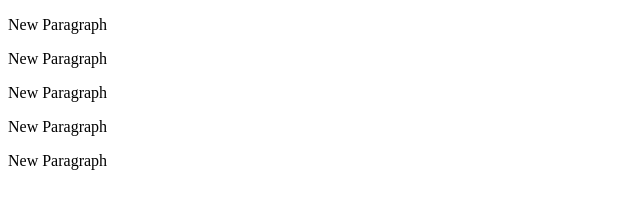
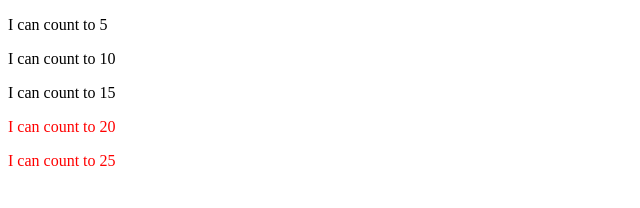
Before and after one commit to andrewgdunn/alignedleft, a plain HTML site: page static/index.html in a window 1280 px wide. Shown: the whole page, without its empty margins (0-640 px from the left). Drawn offline with Linux system fonts and the light colour scheme.

Commit message:
Using your data

```diff
--- a/static/index.html
+++ b/static/index.html
@@ -13,7 +13,16 @@
                 .data(dataset)
                 .enter()
                 .append("p")
-                .text("New Paragraph");
+                .text(function(d) {
+                    return "I can count to " + d;
+                })
+                .style("color", function(d) {
+                    if (d > 15) {
+                        return "red";
+                    } else {
+                        return "black";
+                    }
+                });
         </script>
     </body>
 </html>
```
